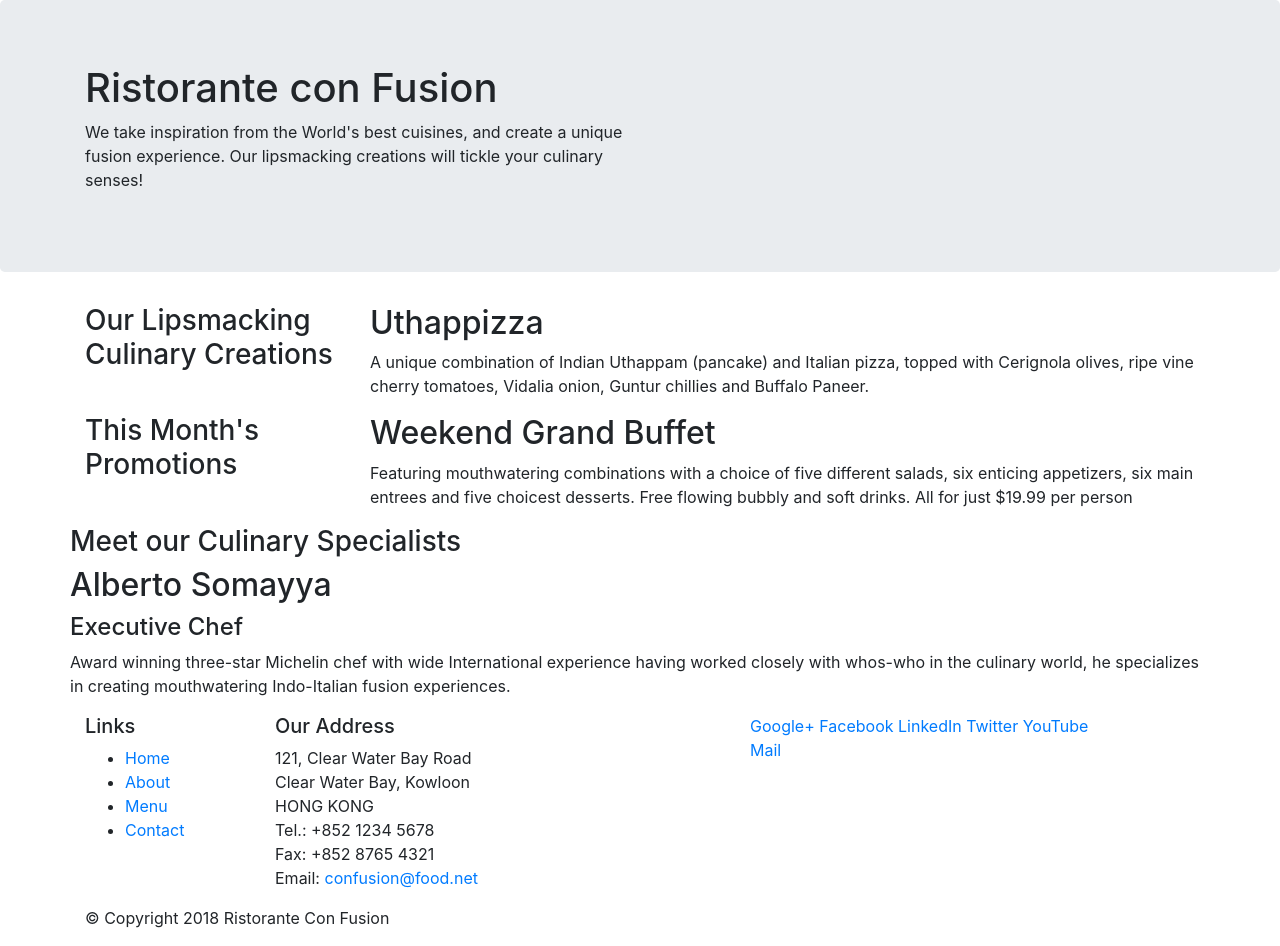
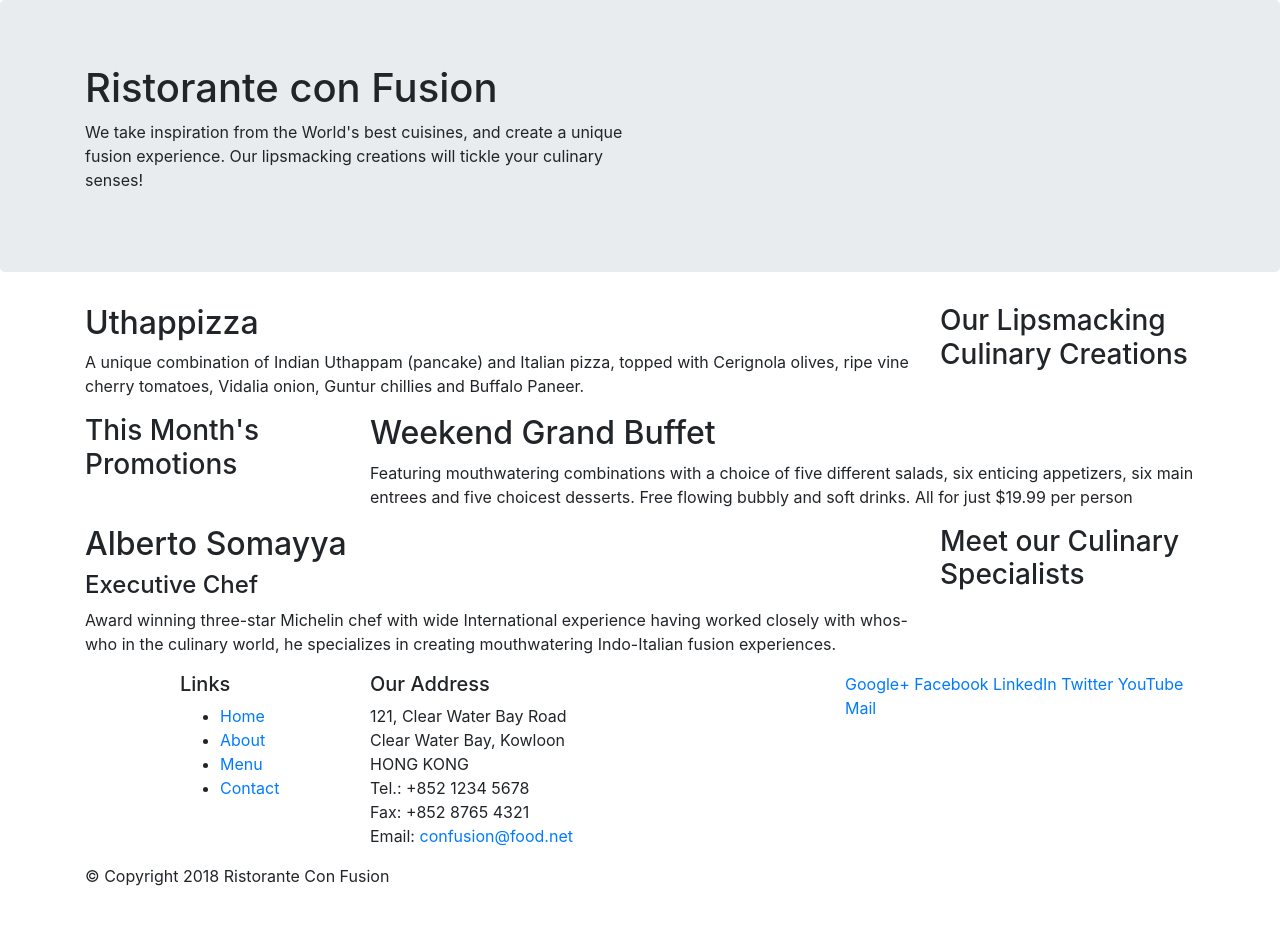
Before and after one commit to amodhp/conFusion, a website: page index.html in a window 1280 px wide. After the commit the page ends 904 px from the top, so only its background shows below. Drawn offline with nearby package versions, Linux system fonts and the light colour scheme.

Commit message:
fourth commit

```diff
--- a/index.html
+++ b/index.html
@@ -29,10 +29,10 @@
 
     <div class="container">
         <div class="row">
-            <div class="col-12 col-sm-4 col-md-3">
+            <div class="col-12 col-sm-4 order-sm-last col-md-3">
                 <h3>Our Lipsmacking Culinary Creations</h3>
             </div>
-            <div class="col col-sm col-md">
+            <div class="col col-sm order-sm-first col-md">
                 <h2>Uthappizza</h2>
                 <p>A unique combination of Indian Uthappam (pancake) and Italian pizza, topped with Cerignola olives, ripe vine cherry tomatoes, Vidalia onion, Guntur chillies and Buffalo Paneer.</p>
             </div>
@@ -50,10 +50,10 @@
         </div>
 
         <div class="row">
-            <div>
+            <div class="col-12 col-sm-4 order-sm-last col-md-3">
                 <h3>Meet our Culinary Specialists</h3>
             </div>
-            <div>
+            <div class="col col-sm order-sm-first col-md">
                 <h2>Alberto Somayya</h2>
                 <h4>Executive Chef</h4>
                 <p>Award winning three-star Michelin chef with wide International experience having worked closely with whos-who in the culinary world, he specializes in creating mouthwatering Indo-Italian fusion experiences. </p>
@@ -64,7 +64,7 @@
     <footer >
         <div class="container">
             <div class="row">
-                <div class="col-4 col-sm-2">
+                <div class="col-4 offset-1 col-sm-2">
                     <h5>Links</h5>
                     <ul>
                         <li><a href="#">Home</a></li>
```
